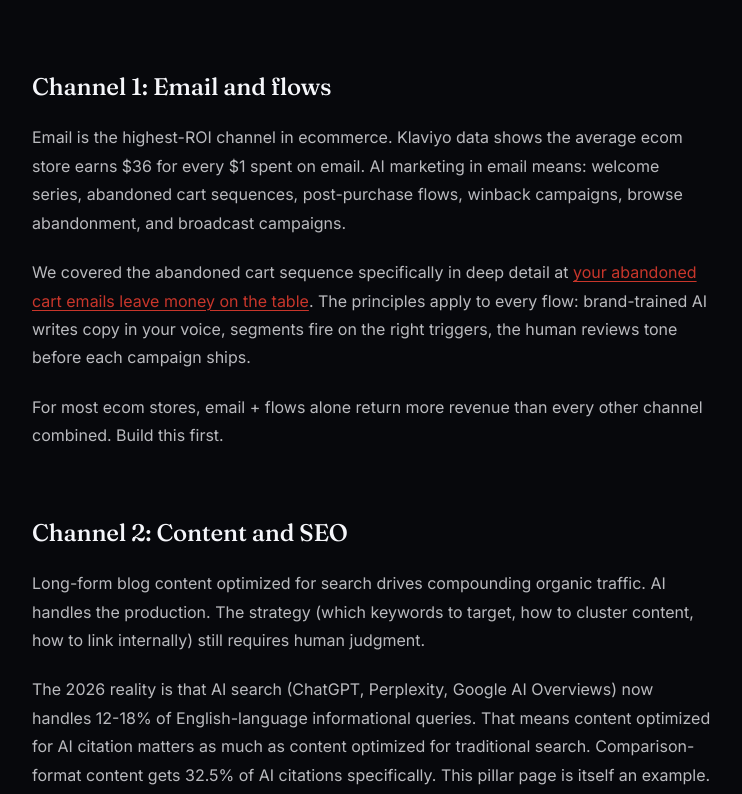
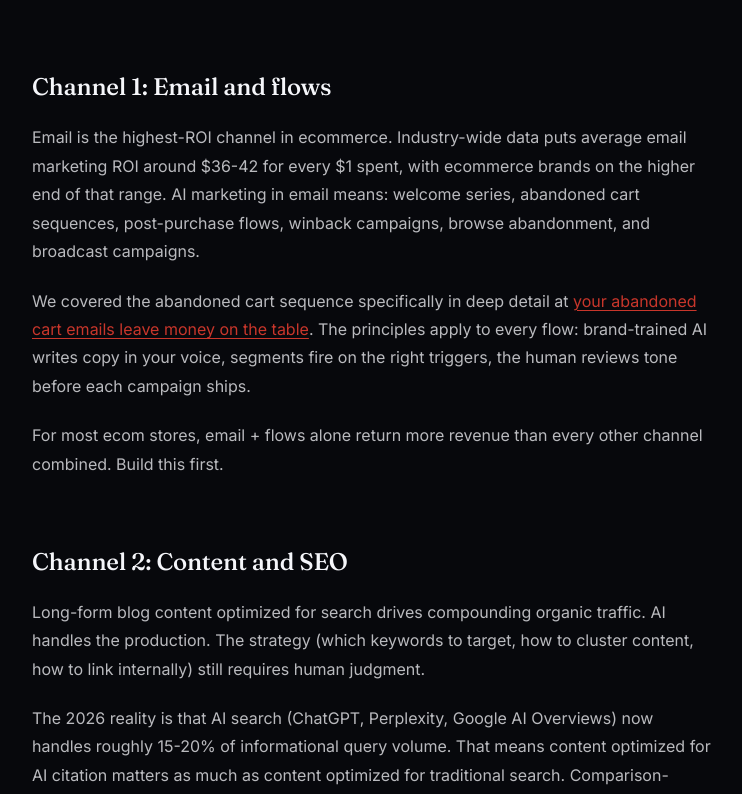
Before and after one commit to dustyboy-23/ventiscale-site, a Next.js app: page /ai-marketing-for-ecommerce in a window 1280 px wide. Shown: the part 5801-6595 px from the top of the page, without its empty margins (268-1010 px from the left). Built offline with nearby package versions, Linux system fonts and the light colour scheme; no server answers.

Commit message:
Blog sweep 2A: verify-and-fix (batch 1)

```diff
--- a/app/(marketing)/ai-marketing-for-ecommerce/page.tsx
+++ b/app/(marketing)/ai-marketing-for-ecommerce/page.tsx
@@ -448,9 +448,10 @@ export default async function PillarPage() {
 
           <h2>Channel 1: Email and flows</h2>
           <p>
-            Email is the highest-ROI channel in ecommerce. Klaviyo data
-            shows the average ecom store earns $36 for every $1 spent on
-            email. AI marketing in email means: welcome series, abandoned
+            Email is the highest-ROI channel in ecommerce. Industry-wide
+            data puts average email marketing ROI around $36-42 for every
+            $1 spent, with ecommerce brands on the higher end of that
+            range. AI marketing in email means: welcome series, abandoned
             cart sequences, post-purchase flows, winback campaigns,
             browse abandonment, and broadcast campaigns.
           </p>
@@ -478,11 +479,12 @@ export default async function PillarPage() {
           </p>
           <p>
             The 2026 reality is that AI search (ChatGPT, Perplexity,
-            Google AI Overviews) now handles 12-18% of English-language
-            informational queries. That means content optimized for AI
+            Google AI Overviews) now handles roughly 15-20% of
+            informational query volume. That means content optimized for AI
             citation matters as much as content optimized for traditional
-            search. Comparison-format content gets 32.5% of AI citations
-            specifically. This pillar page is itself an example.
+            search. Comparison-format content leads AI citations at 32.5%,
+            per Frase&apos;s content-format analysis. This pillar page is
+            itself an example.
           </p>
           <p>
             The economics of content marketing for ecommerce:
--- a/app/(marketing)/marketing-agency-alternatives/page.tsx
+++ b/app/(marketing)/marketing-agency-alternatives/page.tsx
@@ -179,12 +179,13 @@ export default async function PillarPage() {
             and a screenshot of a Canva graphic. <em>Your gut already knows.</em>
           </p>
           <p>
-            You&apos;re not the only one. 67% of small business owners cite
-            agency cost or quality as their #1 marketing frustration. The
-            average agency retainer in 2026 sits at $3,000 to $5,000 per
-            month, and the average contract locks you in for 6 to 12 months
-            before you can leave. Most founders end up paying for an
-            expensive layer between themselves and the actual work.
+            You&apos;re not the only one. Agency cost and output quality
+            are consistently the top complaints founders raise about their
+            marketing spend. The average agency retainer in 2026 sits at
+            $3,000 to $5,000 per month, and the average contract locks you
+            in for 6 to 12 months before you can leave. Most founders end
+            up paying for an expensive layer between themselves and the
+            actual work.
           </p>
           <p>
             The good news: there are five real alternatives now, and each
@@ -198,8 +199,8 @@ export default async function PillarPage() {
             <ul>
               <li>
                 Average marketing agency retainer in 2026: $3,000-$5,000/month
-                with 6-12 month lock-in. 67% of small business owners cite
-                this as their #1 frustration.
+                with 6-12 month lock-in. Cost and output quality are the
+                most common founder complaints about that arrangement.
               </li>
               <li>
                 The 5 real alternatives: in-house hire ($95K-$160K/year fully
@@ -273,10 +274,6 @@ export default async function PillarPage() {
             <div className="blog-stat">
               <div className="stat-number">$3-5K</div>
               <div className="stat-label">avg monthly agency retainer 2026</div>
-            </div>
-            <div className="blog-stat">
-              <div className="stat-number">67%</div>
-              <div className="stat-label">small biz owners cite agency cost as #1 issue</div>
             </div>
             <div className="blog-stat">
               <div className="stat-number">6-12mo</div>
```
